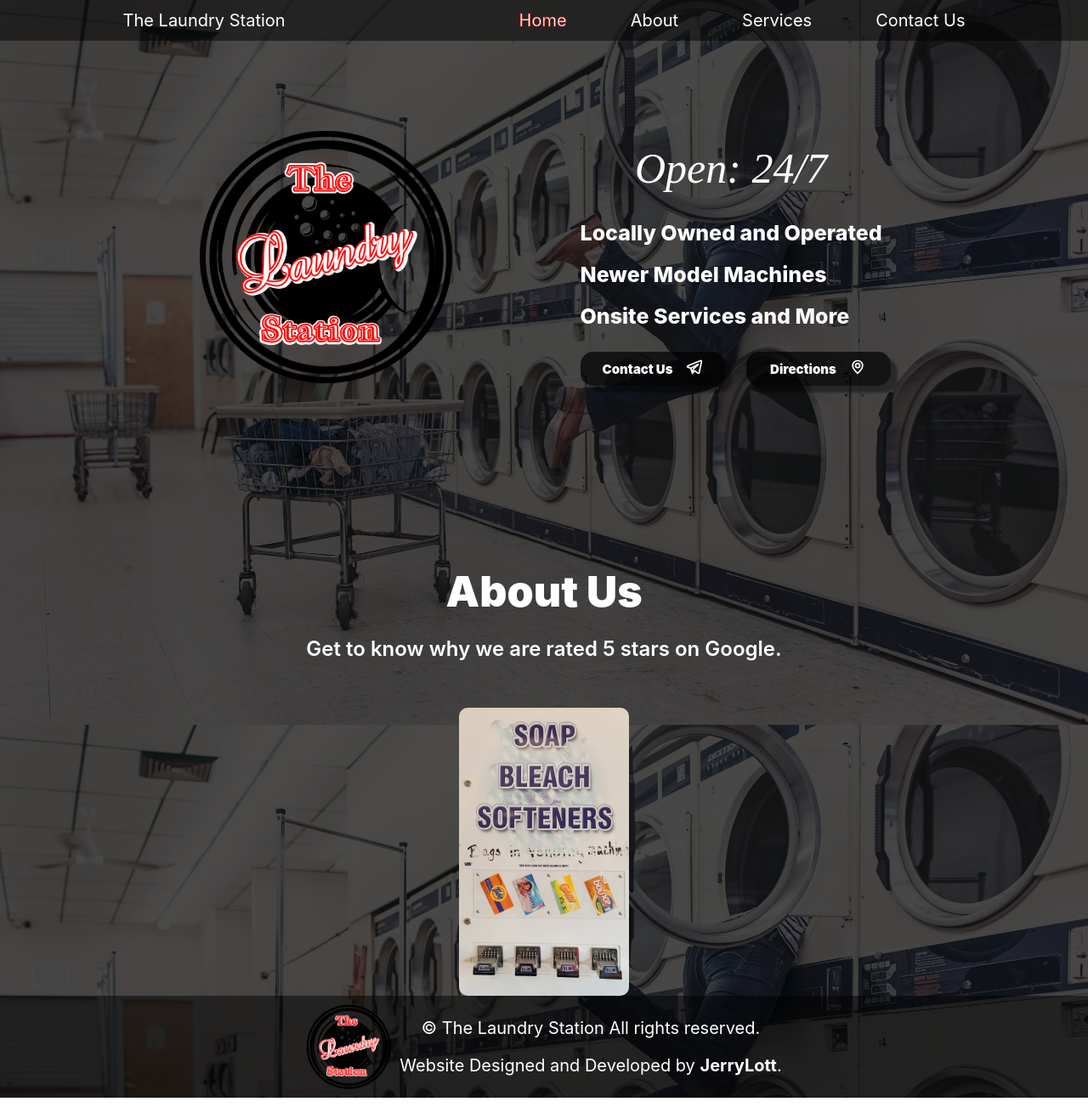
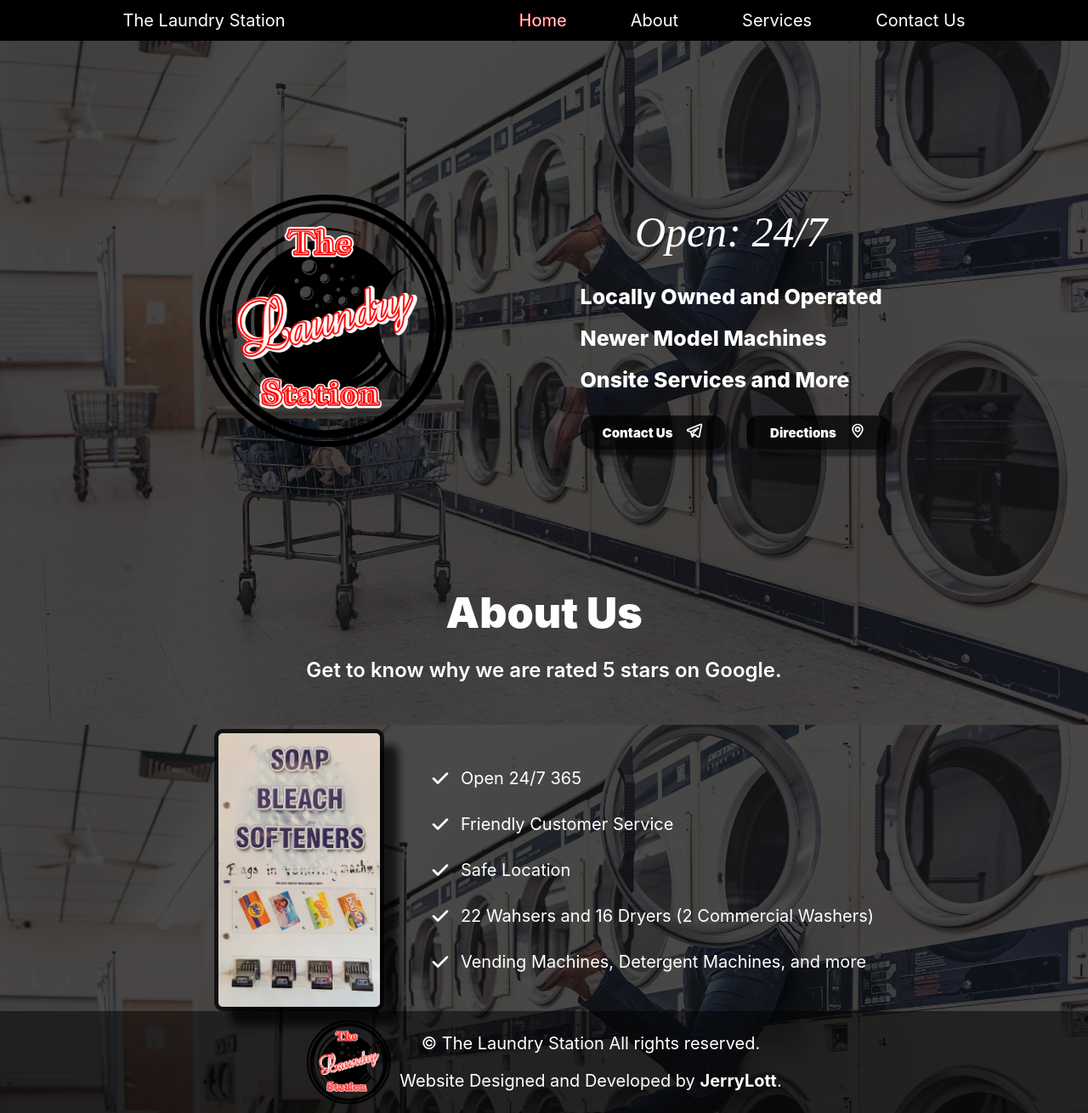
Before and after one commit to lottjerry/the-laundry-station, a JavaScript app: page / in a window 1280 px wide. Shown: the whole page at 85% size. Built offline with nearby package versions, Linux system fonts and the light colour scheme.

Commit message:
Finished about us page

```diff
--- a/src/app.css
+++ b/src/app.css
@@ -23,7 +23,7 @@
   top: 0;
   width: 100%;
   height: 3rem;
-  background: rgba(0, 0, 0, 0.5);
+  background: black;
 }
 
 .nav__list {
@@ -168,12 +168,30 @@
   justify-content: center;
   align-items: center;
   padding: 0;
-  gap: 30px;
+  gap: 50px;
 }
 
 .soap__machine {
   width: 200px;
   border-radius: 10px;
+  border: 5px solid rgba(0, 0, 0, 0.75);
+  filter: drop-shadow(18px 18px 4px rgba(0, 0, 0, 0.7));
+}
+
+.about-content__list {
+  display: flex;
+  flex-direction: column;
+  justify-content: center;
+  align-items: flex-start;
+  padding: 0;
+  gap: 22px;
+  font-size: 20px;
+}
+
+.about-content__list li {
+  background: url(/src/assets/img/check.svg) no-repeat top left;
+  margin: 0;
+  padding: 4px 0 4px 40px;
 }
 
 .footer {
@@ -232,7 +250,7 @@
   padding: 0;
   gap: 5px;
   align-items: center;
-  margin: 50px 0;
+  margin-bottom: 50px;
 }
 
 .title {
@@ -255,4 +273,8 @@
   color: #fff;
   font-family: "Inter", sans-serif;
 }
+
+.section {
+  margin-top: 75px;
+}
 /*# sourceMappingURL=app.css.map */
--- a/src/assets/scss/_about.scss
+++ b/src/assets/scss/_about.scss
@@ -2,10 +2,22 @@
 @import './variables';
 
 .about__content {
-  @include AutoLayoutRow(0,30px);
+  @include AutoLayoutRow(0, 50px);
 }
 
 .soap__machine {
   width: 200px;
   border-radius: 10px;
+  border: $image-border;
+  filter: $image-filter;
 }
+
+.about-content__list {
+  @include AutoLayoutColumn(0, 22px);
+  font-size: 20px;
+  li {
+    background: url(/src/assets/img/check.svg) no-repeat top left;
+    margin: 0;
+    padding: 4px 0 4px 40px;
+  }
+}
--- a/src/assets/scss/_header.scss
+++ b/src/assets/scss/_header.scss
@@ -7,7 +7,7 @@
   top: 0;
   width: 100%;
   height: 3rem;
-  background: rgba(0, 0, 0, 0.5);
+  background: black;
 }
 
 .nav__list {
--- a/src/assets/scss/_heading.scss
+++ b/src/assets/scss/_heading.scss
@@ -4,7 +4,7 @@
 .heading {
   @include AutoLayoutColumn(0, 5px);
   align-items: center;
-  margin: 50px 0;
+  margin-bottom: 50px;
 }
 
 .title {
--- a/src/assets/scss/_home.scss
+++ b/src/assets/scss/_home.scss
@@ -43,7 +43,7 @@
 }
 
 .button {
-  @include AutoLayoutRow(7px,15px);
+  @include AutoLayoutRow(7px, 15px);
   width: 170px;
   height: 40px;
   background: $black07-color;
--- a/src/assets/scss/_variables.scss
+++ b/src/assets/scss/_variables.scss
@@ -7,3 +7,8 @@
 
 // Fonts
 $default-font: 'Inter', sans-serif;
+
+//
+$image-border: 5px solid $border-color;
+$image-filter: drop-shadow(18px 18px 4px $black07-color);
+$button-shadow: 8px 8px 3px $box-shadow-color;
--- a/src/assets/scss/app.scss
+++ b/src/assets/scss/app.scss
@@ -14,3 +14,7 @@
   color: $text-color;
   font-family: $default-font;
 }
+
+.section {
+  margin-top: 75px;
+}
--- a/src/pages/About.js
+++ b/src/pages/About.js
@@ -11,6 +11,13 @@
         alt="Soap Machine"
         className="soap__machine"
         />
+        <ul className="about-content__list">
+          <li>Open 24/7 365</li>
+          <li>Friendly Customer Service</li>
+          <li>Safe Location</li>
+          <li>22 Wahsers and 16 Dryers (2 Commercial Washers)</li>
+          <li>Vending Machines, Detergent Machines, and more</li>
+        </ul>
       </div>
     </section>
   )
--- a/src/pages/Home.js
+++ b/src/pages/Home.js
@@ -3,7 +3,7 @@
 
 export default function Home() {
   return (
-    <section className="home" id="home">
+    <section className="home section" id="home">
       <img
         src={logo}
         alt="The Laundry Station Logo"
```
Also changed, not shown: src/assets/img/check.svg (added), src/assets/scss/_mixins.scss (line endings or trailing spaces).
